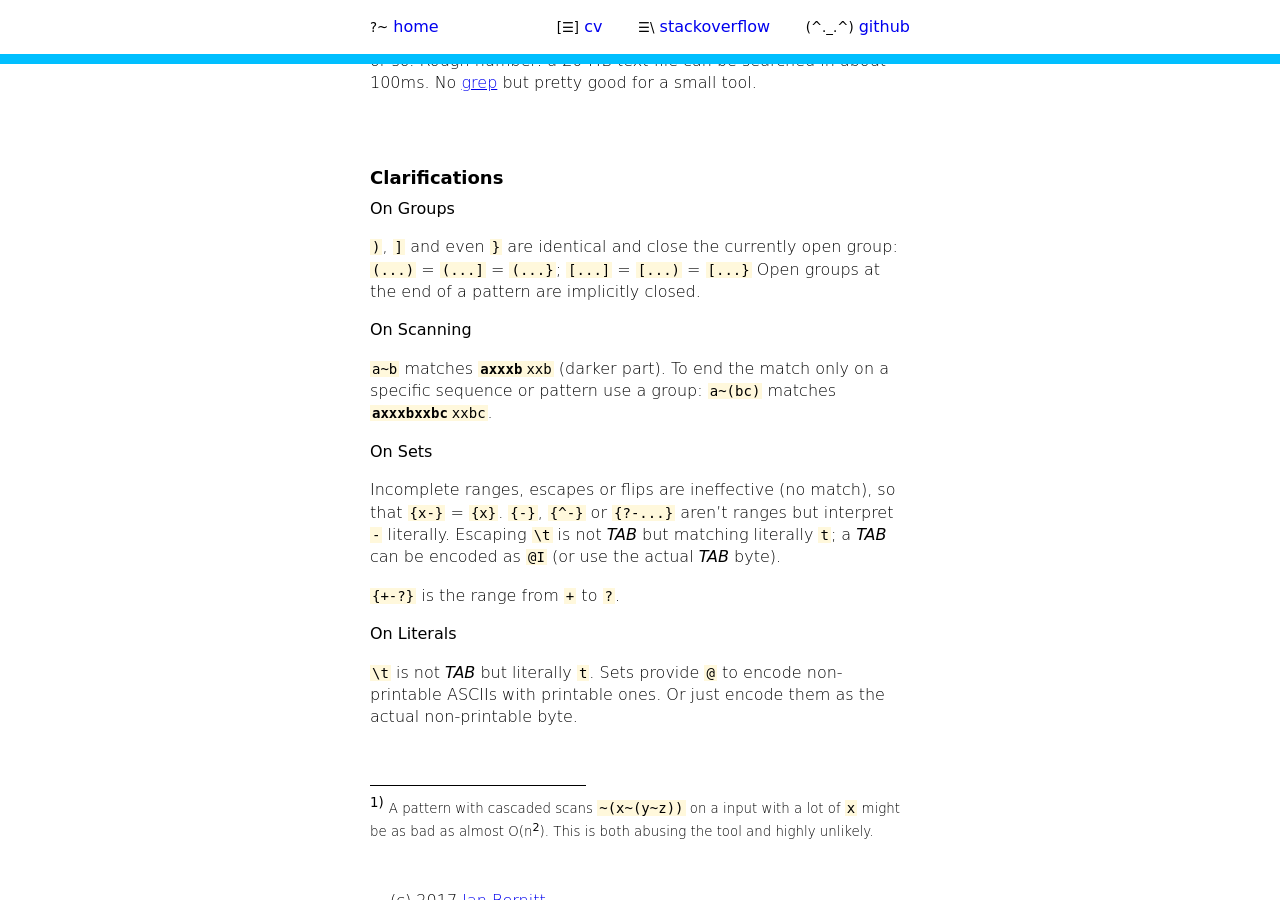
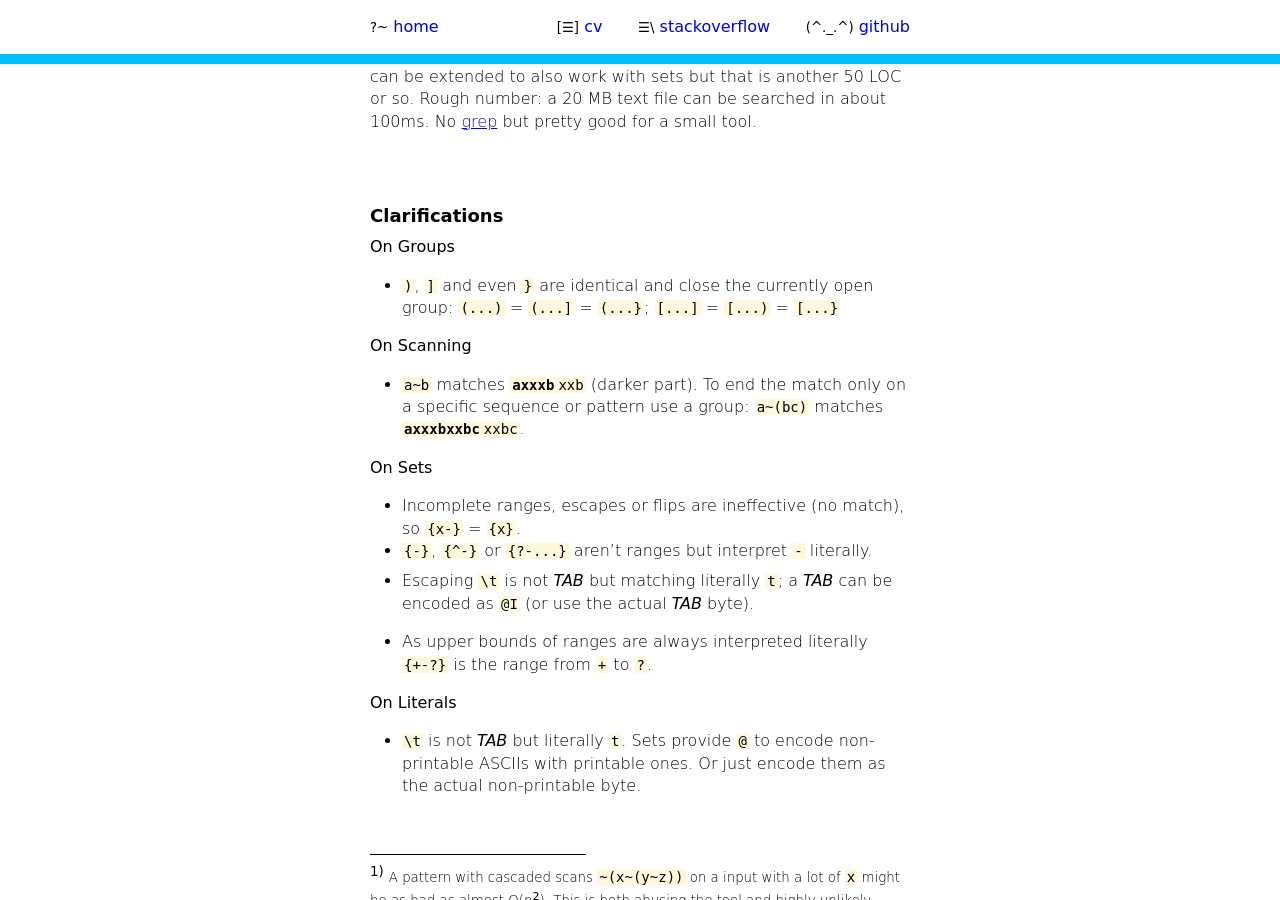
Before and after one commit to jbee/jbee.github.io, a Jekyll site: the page built from lex/index.md, in a window 1280 px wide and 900 px high, scrolled down 6464 px. Built offline with Jekyll 4.4.1, drawn with Linux system fonts in a browser that asks for light colours; some of the changed text lies outside the part shown.

Commit message:
lex: text details clarifications

```diff
--- a/lex/index.md
+++ b/lex/index.md
@@ -327,32 +329,32 @@ No [grep](https://www.gnu.org/software/grep/) but pretty good for a small tool.
 
 **On Groups**
 
-`)`, `]` and even `}` are identical and close
-the currently open group: `(...)` = `(...]` = `(...}`; `[...]` = `[...)` = `[...}`
-Open groups at the end of a pattern are implicitly closed.
+* `)`, `]` and even `}` are identical and close
+  the currently open group: `(...)` = `(...]` = `(...}`; `[...]` = `[...)` = `[...}`
 
 **On Scanning**
 
-`a~b` matches *`axxxb`*`xxb` (darker part).
-To end the match only on a specific sequence or pattern
-use a group: `a~(bc)` matches *`axxxbxxbc`*`xxbc`.
+* `a~b` matches *`axxxb`*`xxb` (darker part).
+  To end the match only on a specific sequence or pattern
+  use a group: `a~(bc)` matches *`axxxbxxbc`*`xxbc`.
 
 
 **On Sets**
 
-Incomplete ranges, escapes or flips are ineffective
-(no match), so that `{x-}` = `{x}`.
-`{-}`, `{^-}` or `{?-...}` aren't ranges but interpret `-` literally.
-Escaping `\t` is not _TAB_ but matching literally `t`;
-a _TAB_ can be encoded as `@I` (or use the actual _TAB_ byte).
+* Incomplete ranges, escapes or flips are ineffective
+(no match), so `{x-}` = `{x}`.
+* `{-}`, `{^-}` or `{?-...}` aren't ranges but interpret `-` literally.
+* Escaping `\t` is not _TAB_ but matching literally `t`;
+  a _TAB_ can be encoded as `@I` (or use the actual _TAB_ byte).
 
-`{+-?}` is the range from `+` to `?`.
+* As upper bounds of ranges are always interpreted literally
+  `{+-?}` is the range from `+` to `?`.
 
 **On Literals**
 
-`\t` is not _TAB_ but literally `t`.
-Sets provide `@` to encode non-printable ASCIIs with printable ones.
-Or just encode them as the actual non-printable byte.
+* `\t` is not _TAB_ but literally `t`.
+  Sets provide `@` to encode non-printable ASCIIs with printable ones.
+  Or just encode them as the actual non-printable byte.
 
 -----------------
 <sup>1)</sup> <small>A pattern with cascaded scans `~(x~(y~z))` on a input with
```
Also changed, not shown: other parts of lex/index.md (+3 -1 lines).
